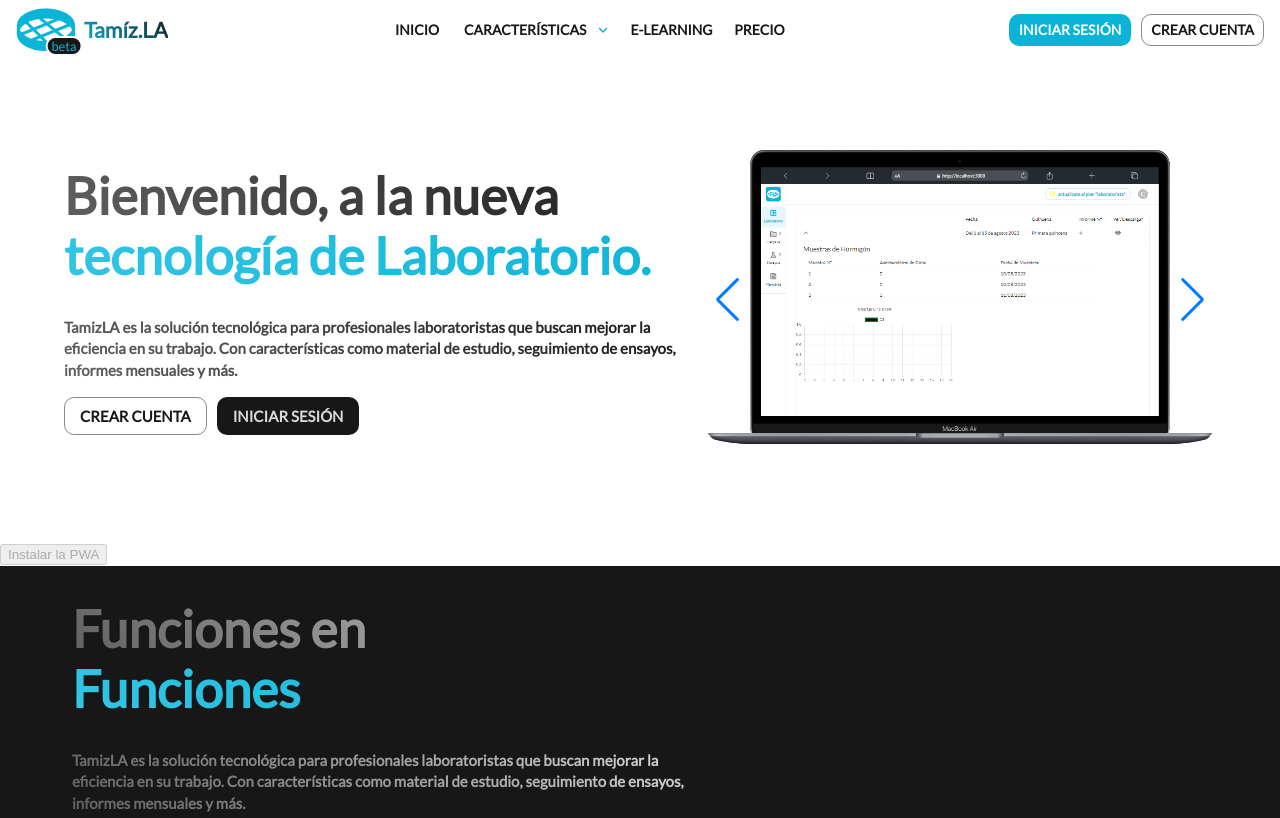
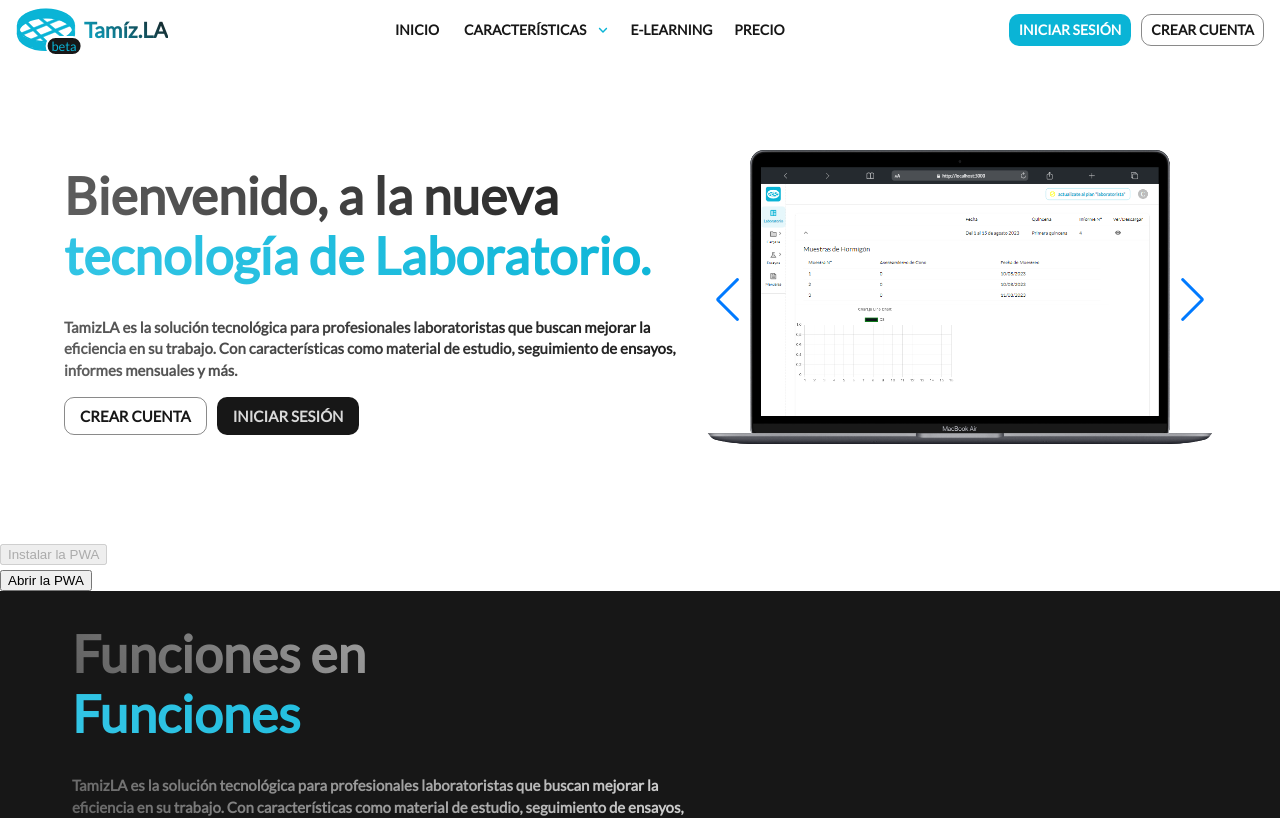
Before and after one commit to Rilpmcuni/laboratorio-app, a Next.js app: page / in a window 1280 px wide. Shown: the top 818 px of the page. Built offline with nearby package versions, Linux system fonts and the light colour scheme.

Commit message:
test open app button

```diff
--- a/src/app/ThemeRegistry.tsx
+++ b/src/app/ThemeRegistry.tsx
@@ -148,23 +148,7 @@
                 {/* <NextNProgressClient /> */}
 
                 <NextNProgressClient>
-                    <div
-                        style={{
-                            borderRadius: "1.5rem",
-                            // border: "solid 1px black",
-                            position: "fixed",
-                            top: 63,
-                            display: "flex",
-                            flexDirection: "column",
-                            alignItems: "center",
-                            justifyContent: "center",
-                            height: "100vh",
-                            width: "100%",
-                            boxShadow: "0px 0px 0px 15px white",
-                            zIndex: 40,
-                            pointerEvents: "none",
-                        }}
-                    ></div>
+
                     {children}
                 </NextNProgressClient>
                 {/* </Provider> */}
--- a/src/app/page.tsx
+++ b/src/app/page.tsx
@@ -14,6 +14,7 @@
 import Carousel from "@/web/layout/HeroCarousel";
 import { Box } from "@mui/material";
 import InstallButton from "@/components/feedback/handleInstallClick";
+import OpenAppButton from "@/components/feedback/OpenAppButton";
 export default function Home() {
     return (
         <main className={""}>
@@ -38,6 +39,7 @@
             <Header />
             <Hero />
             <InstallButton/>
+            <OpenAppButton/>
             <Features />
             <FeaturesTwo />
             <GetIt />
--- /dev/null
+++ b/src/components/feedback/OpenAppButton.tsx
@@ -0,0 +1,25 @@
+// components/OpenAppButton.js
+import React from "react";
+
+const OpenAppButton = () => {
+    const handleOpenAppClick = () => {
+        if (
+            window.matchMedia("(display-mode: standalone)").matches ||
+            window.matchMedia("(display-mode: fullscreen)").matches
+        ) {
+            // Abrir la PWA si está instalada
+            window.open(window.location.href, "_blank");
+        } else {
+            // La PWA no está instalada
+            console.log("La PWA no está instalada.");
+        }
+    };
+
+    return (
+        <div>
+            <button onClick={handleOpenAppClick}>Abrir la PWA</button>
+        </div>
+    );
+};
+
+export default OpenAppButton;
```
